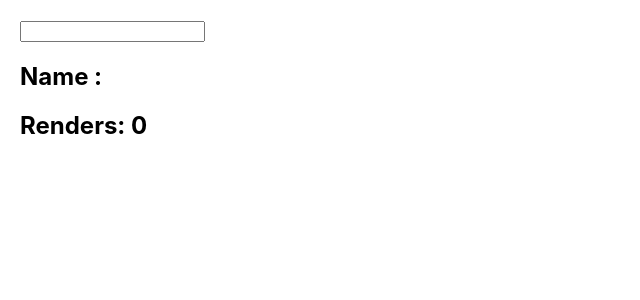
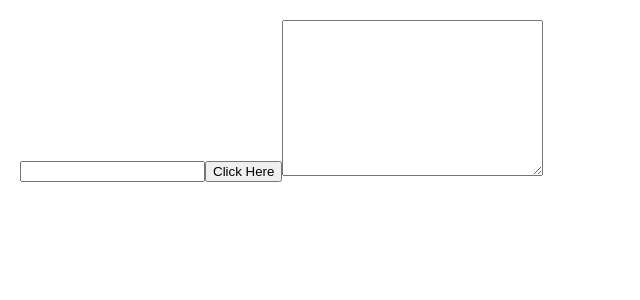
Before and after one commit to Selimology/react-hooks, a React (Create React App) app: page / in a window 1280 px wide. Shown: the top 300 px of the page, without its empty margins (0-640 px from the left). Built offline with nearby package versions, Linux system fonts and the light colour scheme; the HTML template or start-up script is replaced by a standard one.

Commit message:
useRef - ref & DOM element

```diff
--- a/src/UseRefExample.js
+++ b/src/UseRefExample.js
@@ -1,28 +1,22 @@
-import React, { useState, useRef } from 'react';
-import { useEffect } from 'react';
+import React, { useRef } from 'react';
 
 const UseRefExample = () => {
-  const [name, setName] = useState('');
+  //* UseRef is to edit the DOM element or update variable, without re-rendering
+  const inputEl = useRef();
+  const outputEl = useRef();
 
-  const count = useRef(0);
-  console.log(count);
-
-  useEffect(() => {
-    count.current = count.current + 1;
-  });
-
-  //! useEffect runs,and once it renders, due to a change, it renders again
-  // const [count, setCount] = useState(0);
-
-  // useEffect(() => {
-  //   setCount((prev) => prev + 1);
-  // });
+  const handleClick = () => {
+    //* You can output inputEl , to see all the DOM element list
+    console.log(inputEl);
+    inputEl.current.style.width = '400px';
+    outputEl.current.focus();
+  };
 
   return (
     <div>
-      <input type="text" onChange={(e) => setName(e.target.value)} />
-      <h2>Name : {name}</h2>
-      <h2>Renders: {count.current}</h2>
+      <input type="text" ref={inputEl} />
+      <button onClick={handleClick}>Click Here</button>
+      <textarea name="" id="" cols="30" rows="10" ref={outputEl}></textarea>
     </div>
   );
 };
```
